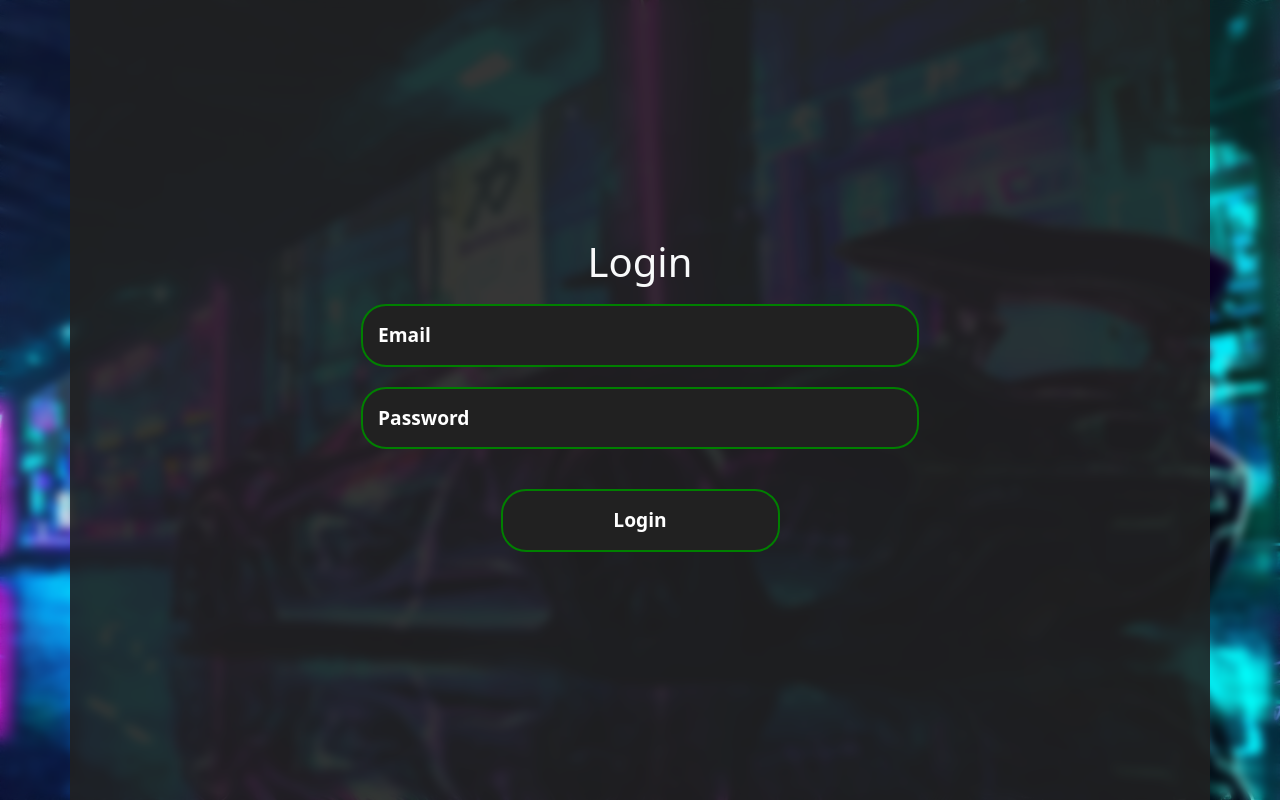
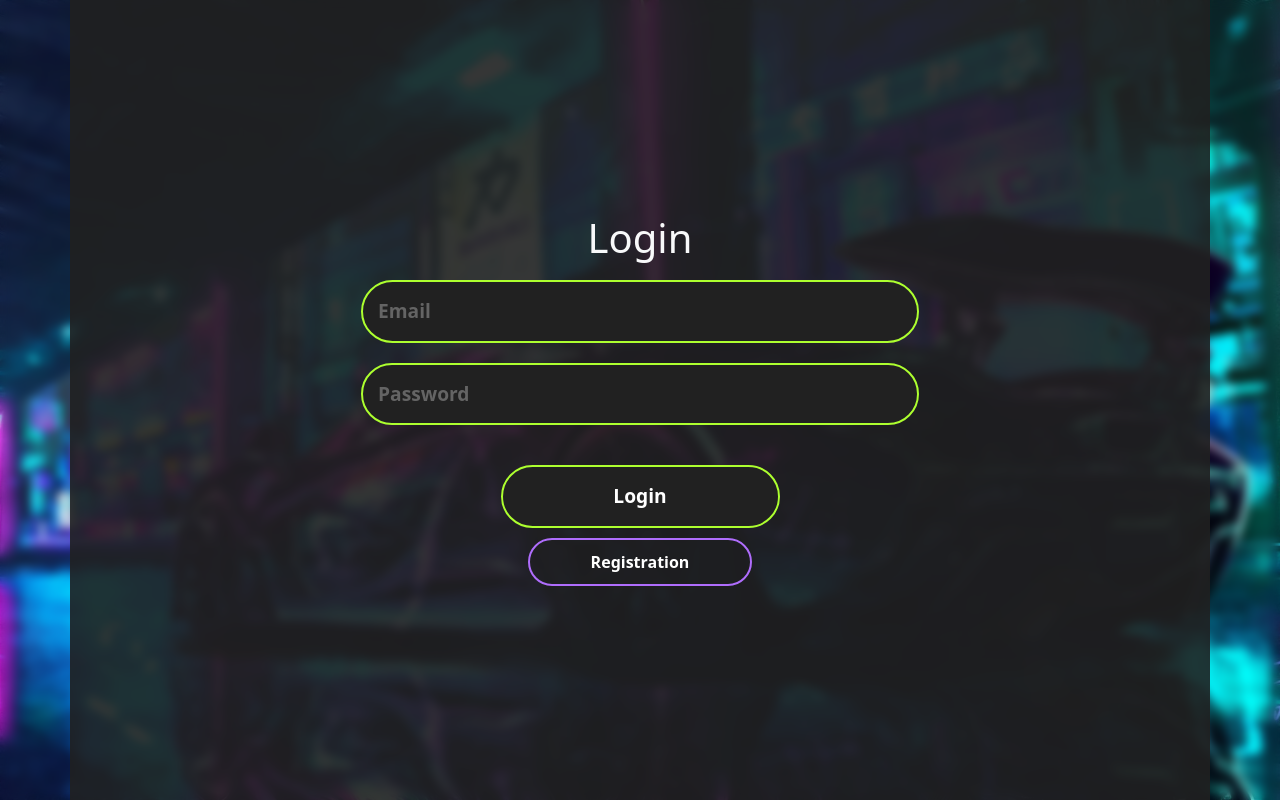
Before and after one commit to Gircsi117/autokolcsonzo_API_GE, a website: page Frontend/login.html in a window 1280 px wide. Drawn offline with Linux system fonts and the light colour scheme.

Commit message:
registration

```diff
--- a/Frontend/css/style.css
+++ b/Frontend/css/style.css
@@ -16,7 +16,7 @@ em{
     min-height: 100vh;
 }
 
-.user-form input{
+.login input{
     font-weight: bold;
     width: 100%;
     padding: 15px;
@@ -24,23 +24,48 @@ em{
     color: white;
     font-size: 120%;
     background-color: rgb(33, 33, 33);
-    border: 2px solid green;
-    border-radius: 25px;
+    border: 2px solid greenyellow;
+    border-radius: 50px;
 }
 
-.user-form input[type=submit]{
+.login input[type=submit]{
+    color: white;
+    border: 2px solid greenyellow;
     display: block;
     width: 50%;
+    margin: 0 auto;
     margin-top: 30px;
+    text-align: center;
 }
 
-.user-form input[type=submit]:hover{
-    background-color: green;
+.login p{
+    font-weight: bold;
+    color: white;
+    border: 2px solid rgb(175, 109, 252);
+    display: block;
+    width: 40%;
+    margin: 0 auto;
+    margin-top: 10px;
+    text-align: center;
+    padding: 10px;
+    border-radius: 50px;
+    cursor: pointer;
+
+}
+
+.login p:hover{
+    background-color: rgb(175, 109, 252);
+    color: rgb(33, 33, 33);
+
+}
+
+.login input[type=submit]:hover{
+    background-color: greenyellow;
     color: rgb(33, 33, 33);
 }
 
-.user-form input::placeholder{
-    color: white;
+.login input::placeholder{
+    color: rgba(255, 255, 255, 0.3);
 }
 
 .navbar img{
--- a/Frontend/js/code.js
+++ b/Frontend/js/code.js
@@ -49,7 +49,7 @@ try {
             }
             else{
                 console.log("Sikertelen");
-                document.getElementById("errorMSG").innerHTML = "Hibás felhasználói adatok!"
+                document.getElementById("errorMSG-login").innerHTML = "Hibás felhasználói adatok!"
             }
 
         }
@@ -64,3 +64,6 @@ async function log_out(params) {
         document.location.href = "./login.html";
     }
 }
+
+function classValt() {
+}
--- a/Frontend/login.html
+++ b/Frontend/login.html
@@ -9,13 +9,24 @@
     <title>Autokölcsönzés - login</title>
 </head>
 <body>
-    <div class="container d-flex justify-content-center align-items-center">
-        <form action="" class="user-form col-10 col-sm-10 col-md-8 col-lg-6" id="loginForm">
+    <div class="container d-flex justify-content-center align-items-center flex-column">
+        <form action="" class="login user-form col-10 col-sm-10 col-md-8 col-lg-6" id="loginForm">
             <h1 class="text-light text-center">Login</h1>
-            <em id="errorMSG"></em>
+            <em id="errorMSG-login"></em>
             <input type="text" name="email" id="email" placeholder="Email" required>
             <input type="password" name="password" id="password" placeholder="Password" required>
             <input type="submit" value="Login">
+            <p>Registration</p>
+        </form>
+        <form action="" class="login d-none user-form col-10 col-sm-10 col-md-8 col-lg-6" id="regForm">
+            <h1 class="text-light text-center">Registration</h1>
+            <em id="errorMSG-reg"></em>
+            <input type="text" name="name" id="name" placeholder="name" required>
+            <input type="text" name="email" id="email" placeholder="Email" required>
+            <input type="password" name="password" id="password1" placeholder="Password" required>
+            <input type="password" name="password" id="password2" placeholder="Password again" required>
+            <input type="submit" value="Registration">
+            <p>Login</p>
         </form>
     </div>
 
```
